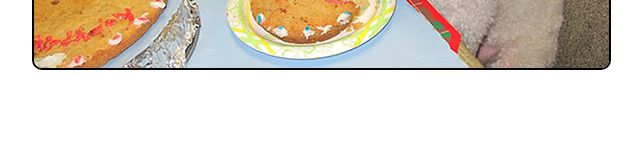
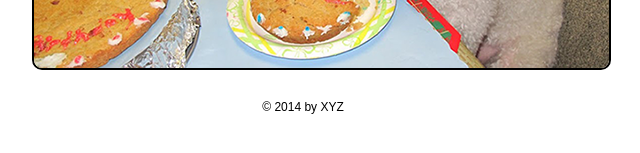
Before and after one commit to BogiTheBugFinder/tutorials, a plain HTML site: page index.html in a window 1280 px wide. Shown: the part 469-622 px from the top of the page, 337-977 px from the left. Drawn offline with Linux system fonts and the light colour scheme.

Commit message:
Undoing buggy change

```diff
--- a/index.html
+++ b/index.html
@@ -44,7 +44,17 @@
 			</ul>
 		</div>
 
+<!--==============================Slider   Ends==============================-->
 
+
+<!--==============================Footer Starts==============================-->
+
+<div class="footer">
+
+<p>&copy; 2014 by XYZ </p>
+
+<!--==============================Footer Ends==============================-->
+</div>
 
 
 
```
